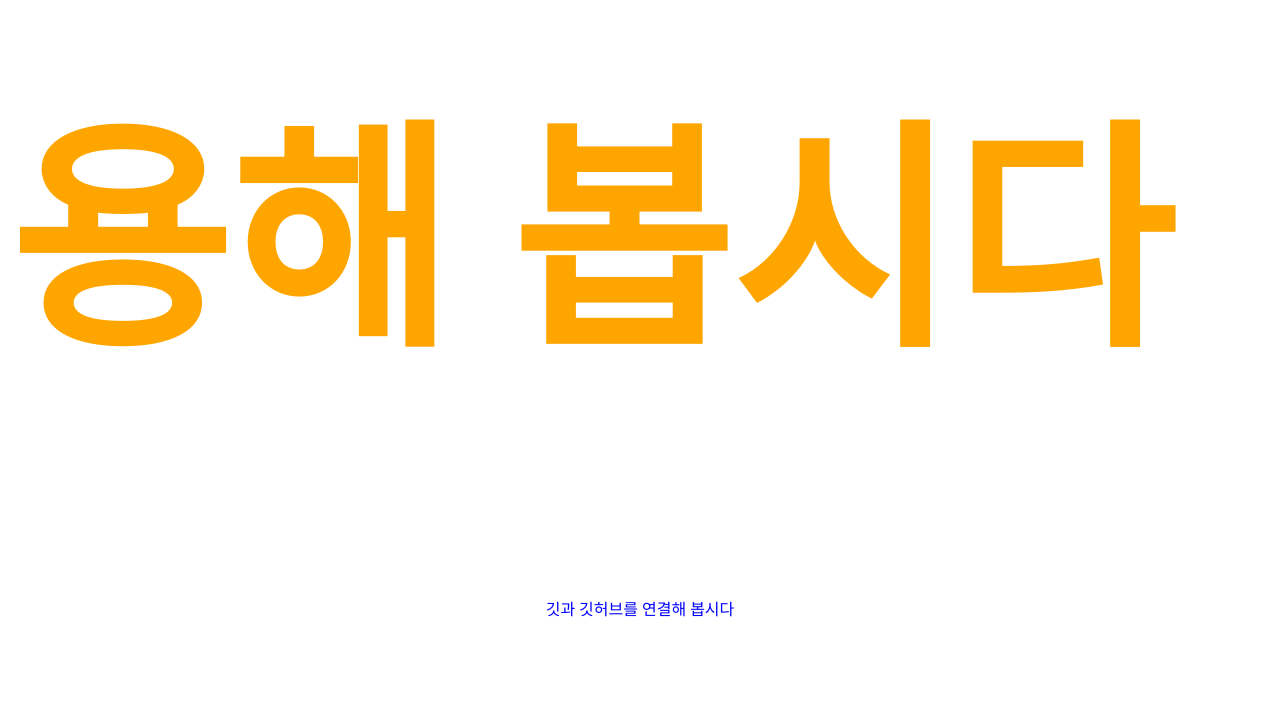
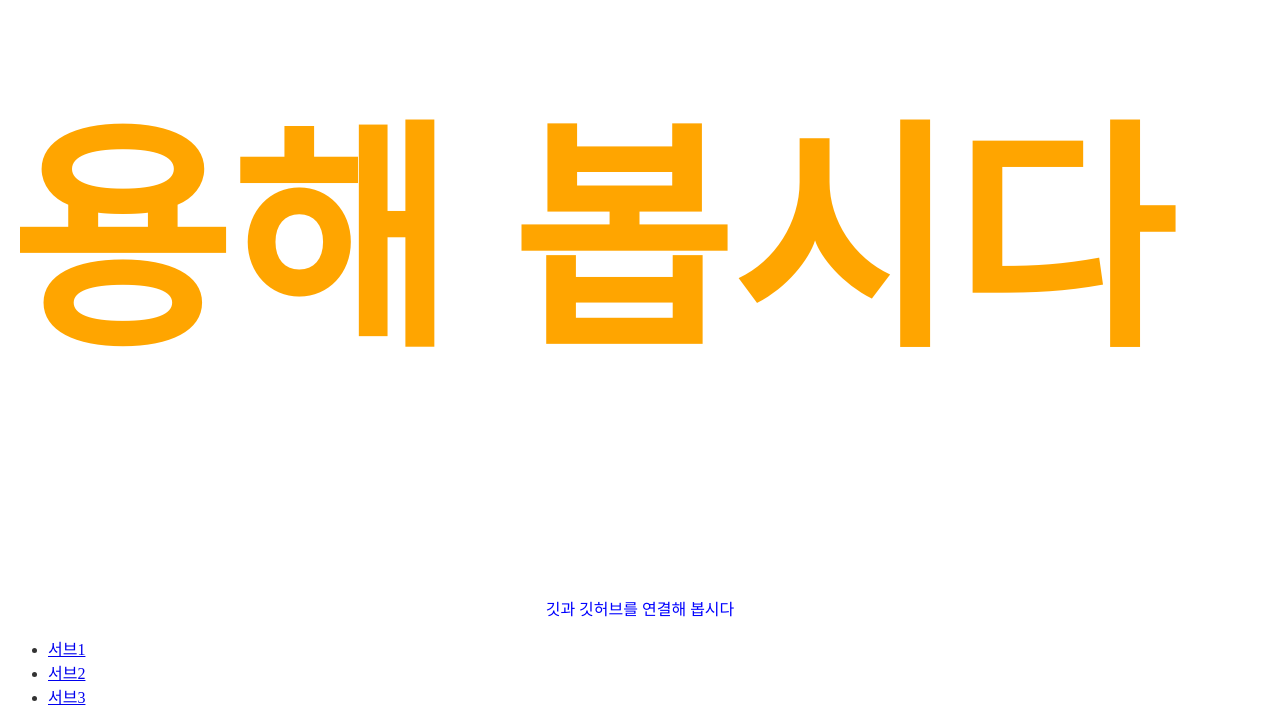
Before and after one commit to seongtae10/git_ex, a plain HTML site: page git_ex/index.html in a window 1280 px wide. Shown: the part 555-1279 px from the top of the page. Before the commit the page ends 1191 px from the top, so only its background shows below. Drawn offline with Linux system fonts and the light colour scheme.

Commit message:
sub1 페이지 추가

```diff
--- a/git_ex/index.html
+++ b/git_ex/index.html
@@ -11,5 +11,10 @@
     <h1>GIT PROJECT</h1>
     <h2>깃허브를 사용해 봅시다</h2>
     <p>깃과 깃허브를 연결해 봅시다</p>
+    <ul>
+      <li><a href="#">서브1</a></li>
+      <li><a href="#">서브2</a></li>
+      <li><a href="#">서브3</a></li>
+    </ul>
   </body>
 </html>
```
Also changed, not shown: git_ex/sub/sub1.html (added, +13 -0 lines).
